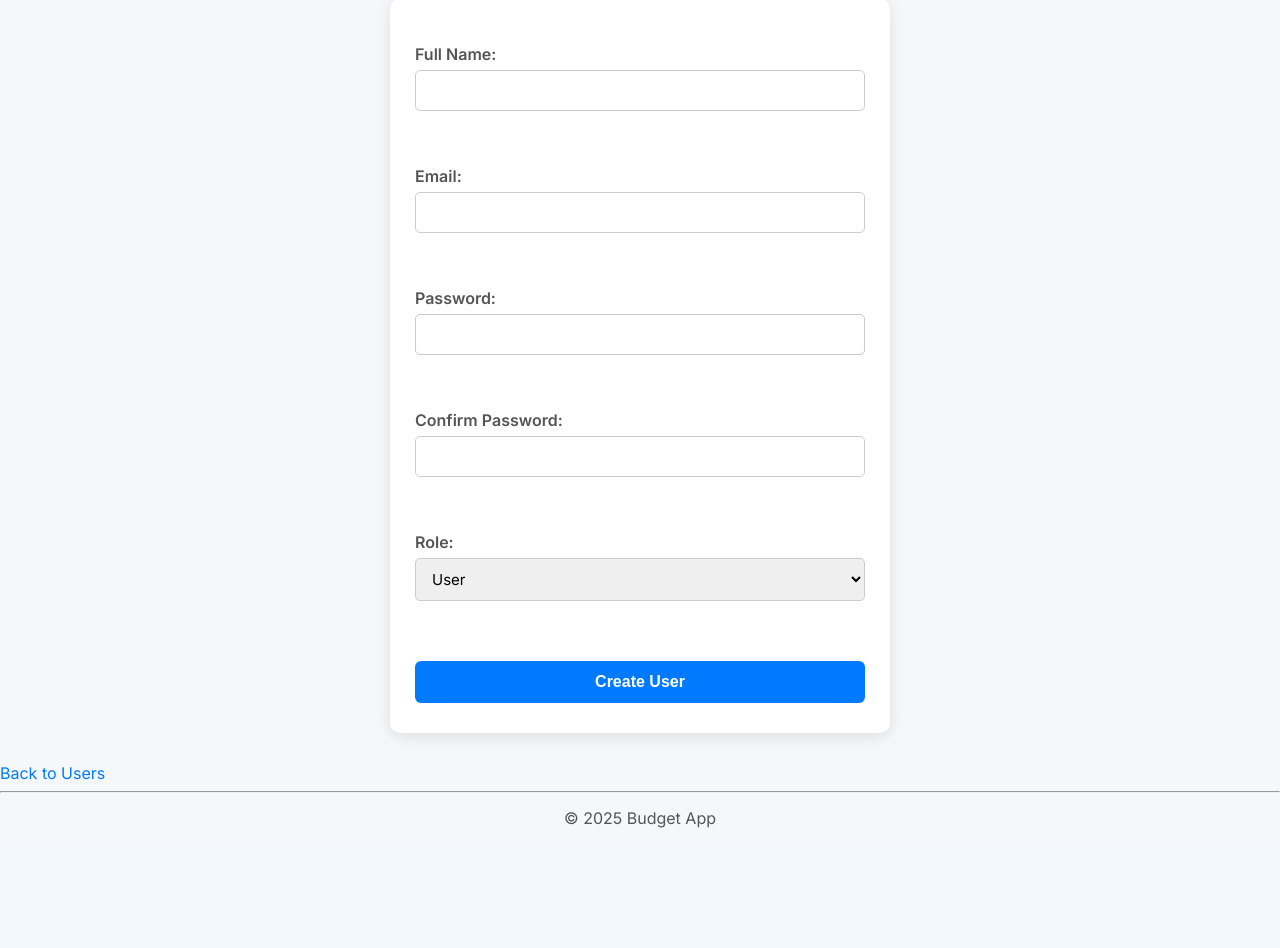
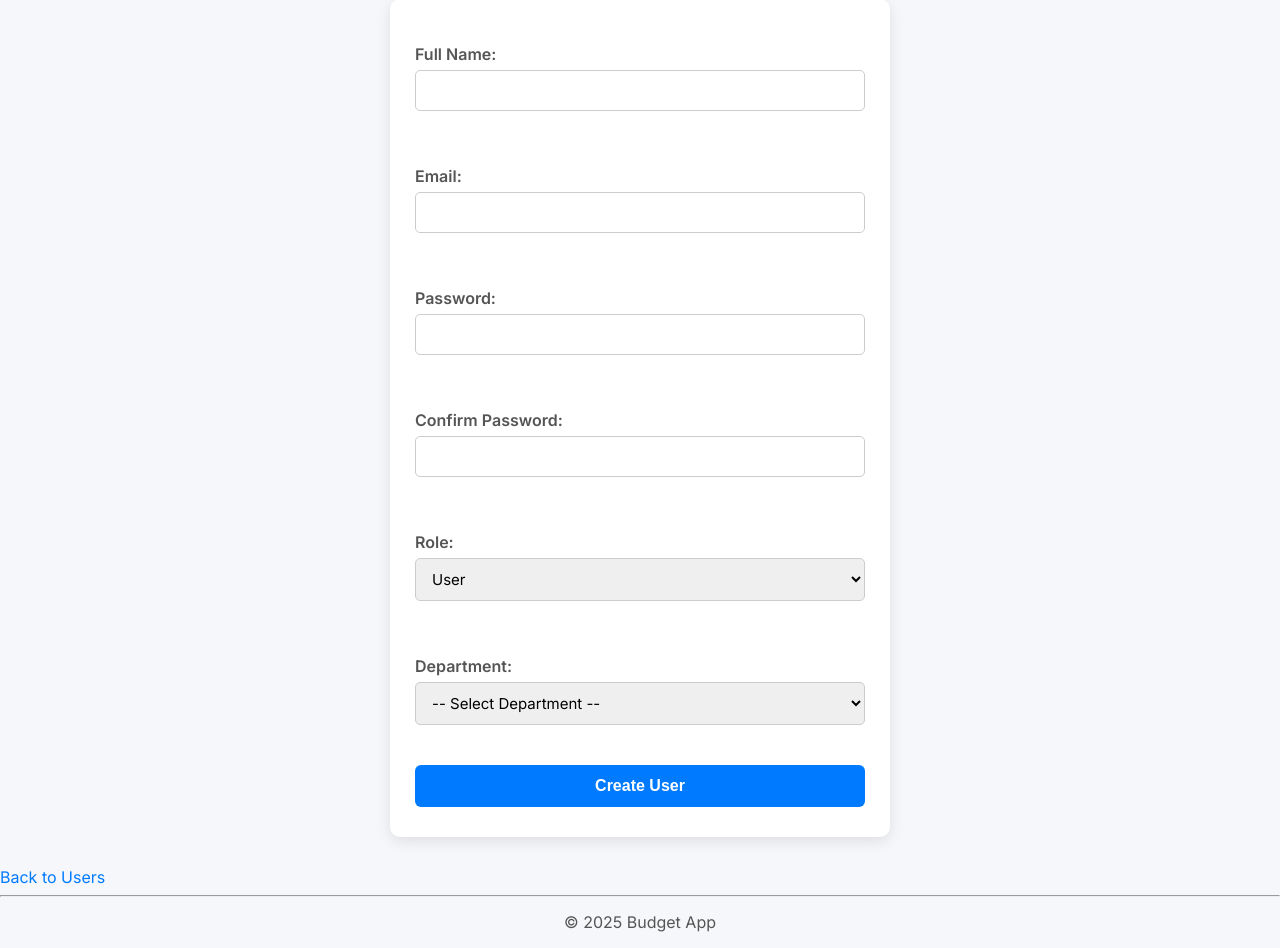
Before and after one commit to Ailveee/budget-app, a PHP site: page /admin/users/create.php in a window 1280 px wide. Shown: the part 164-1112 px from the top of the page. Before the commit the page ends 992 px from the top, so only its background shows below. Run offline with PHP 8.4, Linux system fonts and the light colour scheme; a user stored in the database is signed in; data comes from the database, SQL or seed files in the repository.

Commit message:
Some fixes

```diff
--- a/admin/deposits/create.php
+++ b/admin/deposits/create.php
@@ -40,4 +40,6 @@
     <button type="submit">Add</button>
 </form>
 
+<a href="index.php">Back to Department</a>
+
 <?php include '../../includes/footer.php'; ?>
--- a/admin/deposits/index.php
+++ b/admin/deposits/index.php
@@ -4,7 +4,7 @@
 include '../../includes/header.php';
 ?>
 <h1>Deposits</h1>
-<a href="create.php">+ Add Deposit</a>
+<button class="add-button" onclick="window.location.href='create.php'">+ Add Deposit</button>
 <table>
   <tr><th>Amount</th><th>Date</th><th>Department</th><th>Actions</th></tr>
   <?php foreach ($deposits as $deposit): ?>
--- a/admin/users/create.php
+++ b/admin/users/create.php
@@ -13,6 +13,9 @@
 $full_name = '';
 $email = '';
 $role = 'user';
+$department_id = '';
+
+$departments = $userModel->getAllDepartments(); // You must have this function in your model
 
 if ($_SERVER['REQUEST_METHOD'] === 'POST') {
     $full_name = trim($_POST['full_name'] ?? '');
@@ -20,8 +23,9 @@
     $password = $_POST['password'] ?? '';
     $password_confirm = $_POST['password_confirm'] ?? '';
     $role = $_POST['role'] ?? 'user';
+    $department_id = $_POST['department_id'] ?? '';
 
-    if (!$full_name || !$email || !$password || !$password_confirm) {
+    if (!$full_name || !$email || !$password || !$password_confirm || !$department_id) {
         $error = 'All fields are required.';
     } elseif (!filter_var($email, FILTER_VALIDATE_EMAIL)) {
         $error = 'Invalid email format.';
@@ -29,7 +33,7 @@
         $error = 'Passwords do not match.';
     } elseif (strlen($password) < 8) {
         $error = 'Password must be at least 8 characters.';
-    } elseif (!$userModel->create($full_name, $email, $password, $role)) {
+    } elseif (!$userModel->create($full_name, $email, $password, $role, $department_id)) {
         $error = 'Email already in use.';
     } else {
         header('Location: index.php');
@@ -70,6 +74,16 @@
         </select>
     </label><br><br>
 
+    <label>Department:</label>
+    <select name="department_id" required>
+        <option value="">-- Select Department --</option>
+        <?php foreach ($departments as $dept): ?>
+            <option value="<?= $dept['id'] ?>" <?= $department_id == $dept['id'] ? 'selected' : '' ?>>
+                <?= htmlspecialchars($dept['name']) ?>
+            </option>
+        <?php endforeach; ?>
+    </select><br><br>
+
     <button type="submit">Create User</button>
 </form>
 
--- a/auth/register.php
+++ b/auth/register.php
@@ -75,10 +75,6 @@
     <input type="password" id="password_confirm" name="password_confirm" required>
 
     <label for="role">Role:</label>
-    <select id="role" name="role">
-        <option value="user">User</option>
-        <option value="admin">Admin</option>
-    </select>
 
     <button type="submit">Register</button>
 </form>
--- a/models/User.php
+++ b/models/User.php
@@ -8,11 +8,12 @@
         $this->db = Database::getInstance();
     }
 
-    public function create($name, $email, $password, $departmentId = null, $role = 0) {
-        $hash = password_hash($password, PASSWORD_BCRYPT);
-        $stmt = $this->db->prepare("INSERT INTO users (name, email, password, department_id, role) VALUES (?, ?, ?, ?, ?)");
-        return $stmt->execute([$name, $email, $hash, $departmentId, $role]);
-    }
+    public function create($full_name, $email, $password, $role, $department_id) {
+    $stmt = $this->db->prepare("INSERT INTO users (name, email, password, role, department_id) VALUES (?, ?, ?, ?, ?)");
+    $hashedPassword = password_hash($password, PASSWORD_DEFAULT);
+    $roleInt = $role === 'admin' ? 1 : 0;
+    return $stmt->execute([$full_name, $email, $hashedPassword, $roleInt, $department_id]);
+}
 
     public function getAll() {
         return $this->db->query("SELECT * FROM users")->fetchAll();
```
